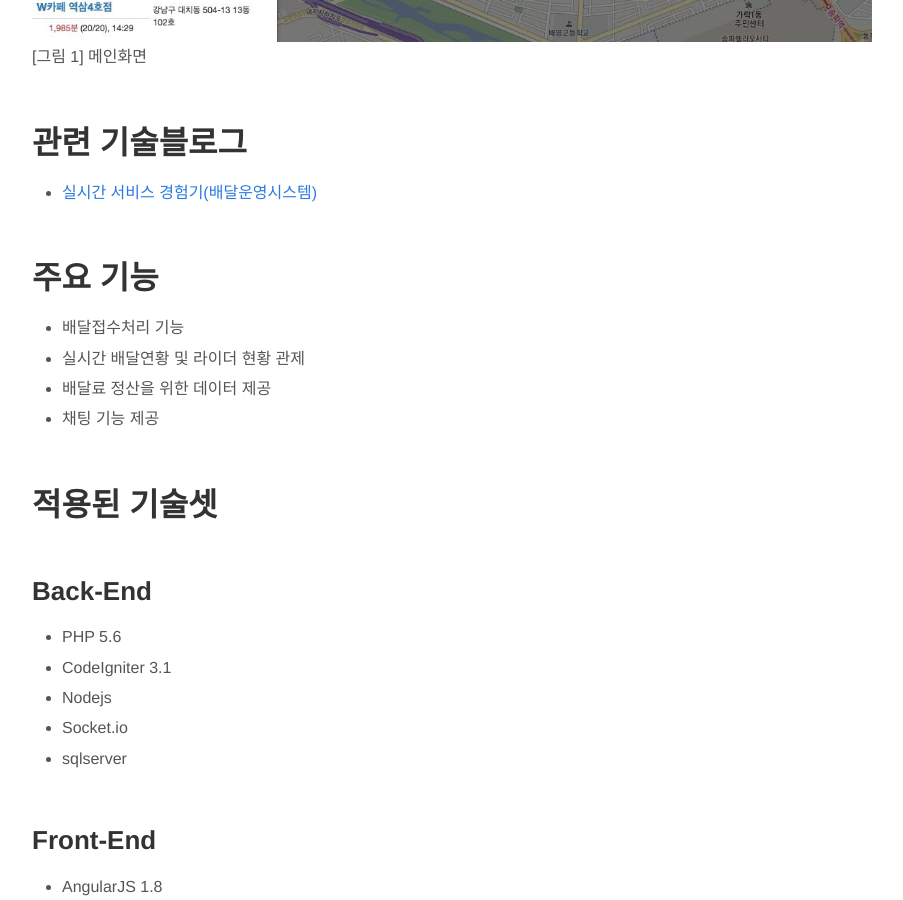
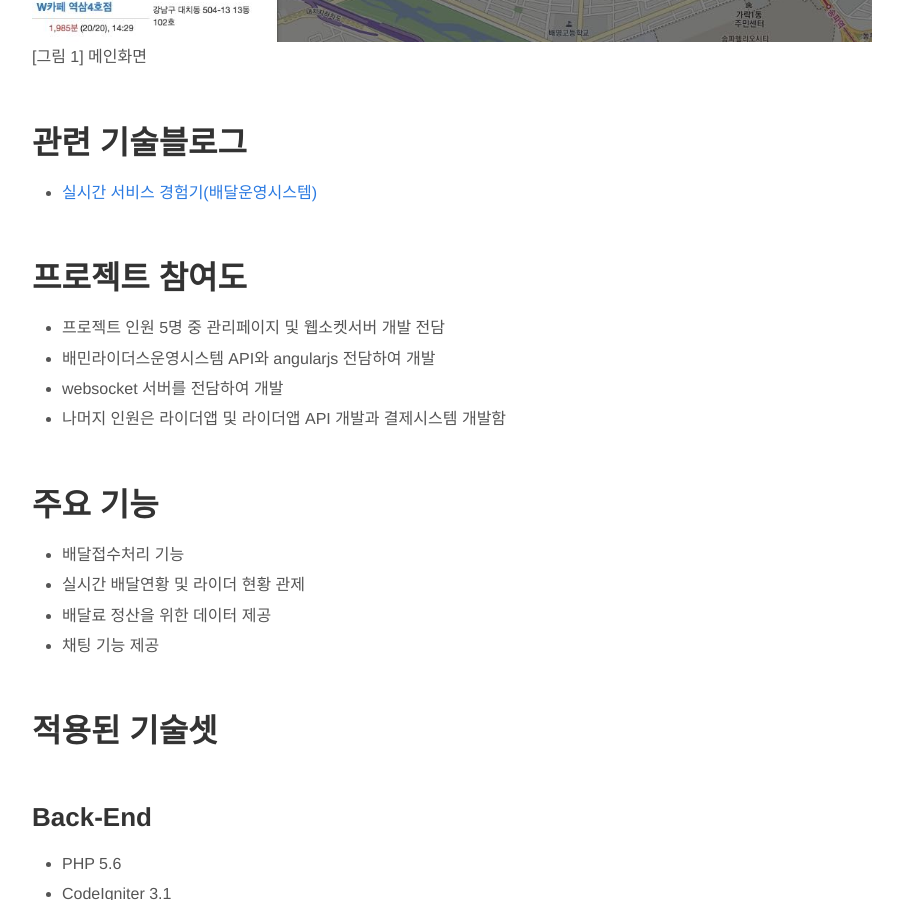
Before and after one commit to kimchanjung/blog-backup, a Jekyll site: the page built from _posts/projects/2020-01-01-bros-v1.md, in a window 1280 px wide and 900 px high, scrolled down 1471 px. Shown: the whole window, without its empty margins (188-1091 px from the left). Built offline with Jekyll 4.4.1, drawn with Linux system fonts in a browser that asks for light colours.

Commit message:
프로젝트 참여도 추가함

```diff
--- a/_posts/projects/2020-01-01-bros-v1.md
+++ b/_posts/projects/2020-01-01-bros-v1.md
@@ -18,6 +18,12 @@ published: true
 ## 관련 기술블로그
 - [실시간 서비스 경험기(배달운영시스템)](https://woowabros.github.io/woowabros/2017/09/12/realtime-service.html)
 
+
+## 프로젝트 참여도
+- 프로젝트 인원 5명 중 관리페이지 및 웹소켓서버 개발 전담
+- 배민라이더스운영시스템 API와 angularjs 전담하여 개발
+- websocket 서버를 전담하여 개발
+- 나머지 인원은 라이더앱 및 라이더앱 API 개발과 결제시스템 개발함
 
 ## 주요 기능
 - 배달접수처리 기능
```
Also changed, not shown: _posts/projects/2020-01-01-brms.md (+5 -0 lines), _posts/projects/2020-01-01-bros-v2.md (+2 -0 lines), _posts/projects/2020-01-01-socket-io-server.md (+2 -0 lines).
